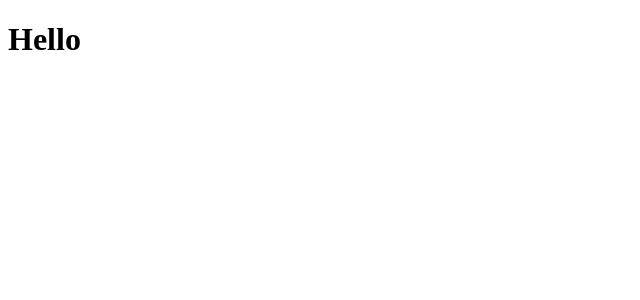
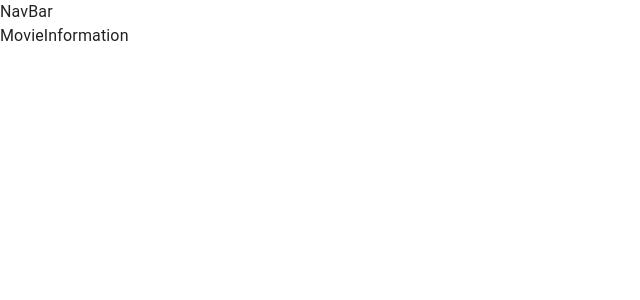
Before and after one commit to ameya-6964/Filmpire-AI-Powered-Movie-Web-Application, a React (Create React App) app: page /movie/1 in a window 1280 px wide. Shown: the top 300 px of the page, without its empty margins (0-640 px from the left). Built offline with nearby package versions, Linux system fonts and the light colour scheme.

Commit message:
Created Basic Routing

```diff
--- /dev/null
+++ b/src/Components/Actors/Actors.jsx
@@ -0,0 +1,12 @@
+import React from 'react';
+
+const Actors = () => {
+  console.log('Movie Actors');
+  return (
+    <div>
+      Actors
+    </div>
+  );
+};
+
+export default Actors;
--- a/src/Components/App.jsx
+++ b/src/Components/App.jsx
@@ -1,9 +1,33 @@
 import React from 'react';
+import { CssBaseline } from '@mui/material';
+import { Route, Switch } from 'react-router-dom';
+import NavBar from './NavBar/NavBar';
+import MovieInformation from './MovieInformation/MovieInformation';
+import Movies from './Movies/Movies';
+import Profile from './Profile/Profile';
+import Actors from './Actors/Actors';
+// import useStyles from './styles';
 
 const App = () => (
   <div>
-    <h1> Hello </h1>
+    <CssBaseline />
+    <NavBar />
+    <main>
+      <Switch>
+        <Route exact path="/movie/:id">
+          <MovieInformation />
+        </Route>
+        <Route exact path="/actors/:id">
+          <Actors />
+        </Route>
+        <Route exact path="/">
+          <Movies />
+        </Route>
+        <Route exact path="/profile/:id">
+          <Profile />
+        </Route>
+      </Switch>
+    </main>
   </div>
 );
-
 export default App;
--- /dev/null
+++ b/src/Components/MovieInformation/MovieInformation.jsx
@@ -0,0 +1,12 @@
+import React from 'react';
+
+const MovieInformation = () => {
+  console.log('Movie Information');
+  return (
+    <div>
+      MovieInformation
+    </div>
+  );
+};
+
+export default MovieInformation;
--- /dev/null
+++ b/src/Components/Movies/Movies.jsx
@@ -0,0 +1,12 @@
+import React from 'react';
+
+const Movies = () => {
+  console.log('Movies');
+  return (
+    <div>
+      Movies
+    </div>
+  );
+};
+
+export default Movies;
--- /dev/null
+++ b/src/Components/NavBar/NavBar.jsx
@@ -0,0 +1,12 @@
+import React from 'react';
+
+const NavBar = () => {
+  console.log('NavBar');
+  return (
+    <div>
+      NavBar
+    </div>
+  );
+};
+
+export default NavBar;
--- /dev/null
+++ b/src/Components/Profile/Profile.jsx
@@ -0,0 +1,12 @@
+import React from 'react';
+
+const Profile = () => {
+  console.log('Profile');
+  return (
+    <div>
+      Profile
+    </div>
+  );
+};
+
+export default Profile;
--- /dev/null
+++ b/src/Components/styles.js
@@ -0,0 +1,17 @@
+// import { makeStyles } from '@mui/material';
+
+// export default makeStyles(() => ({
+//   root: {
+//     display: 'flex',
+//     height: '100%',
+//   },
+
+//   toobar: {
+//     height: '70px',
+//   },
+
+//   content: {
+//     flexGrow: '1',
+//     padding: '2em',
+//   },
+// }));
--- a/src/index.js
+++ b/src/index.js
@@ -1,14 +1,17 @@
 import React from 'react';
 import ReactDOM from 'react-dom';
 import { BrowserRouter } from 'react-router-dom';
-// eslint-disable-next-line
+import { createTheme, ThemeProvider } from '@mui/material/styles';
 import App from './Components/App';
 
+const theme = createTheme({});
 ReactDOM.render(
   <React.StrictMode>
-    <BrowserRouter>
-      <App />
-    </BrowserRouter>
+    <ThemeProvider theme={theme}>
+      <BrowserRouter>
+        <App />
+      </BrowserRouter>
+    </ThemeProvider>
   </React.StrictMode>,
   document.getElementById('root'),
 );
```
Also changed, not shown: .eslintrc.js, public/index.html (indentation only), 1 other file (tests, documents, lock files or other folders).
